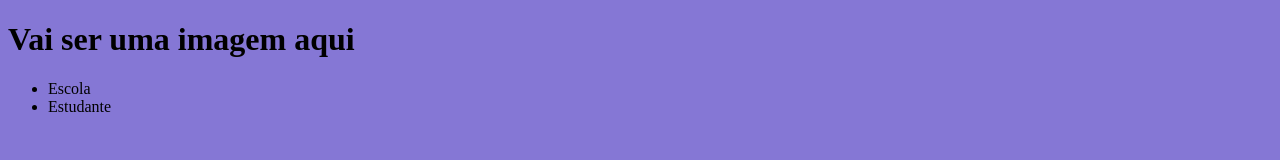
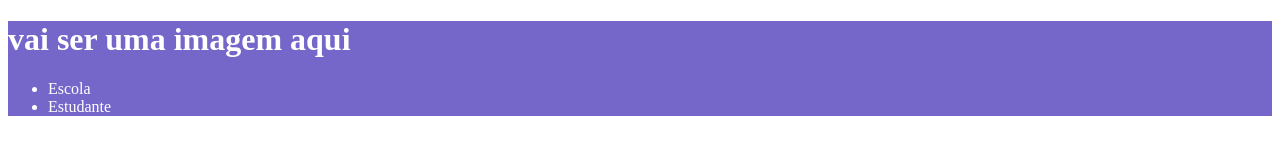
Before and after one commit to joaovbm1111/joao, a plain HTML site: page index.html in a window 1280 px wide. Drawn offline with Linux system fonts and the light colour scheme.

Commit message:
Add files via upload

```diff
--- a/index.html
+++ b/index.html
@@ -2,16 +2,18 @@
 <html lang="en">
 <head>
     <meta charset="UTF-8">
-    <meta http-equiv="X-UA-Compatible" content="IE=7">
-    <meta name="viewport" content="width=device-width, initial-scale=1.0">
+    <meta name="viewport" content="width=, initial-scale=1.0">
     <title>Document</title>
     <link rel="stylesheet" href="style.css">
 </head>
 <body>
-    <h1>Vai ser uma imagem aqui</h1>
-    <ul>
+    <header>
+        <h1>vai ser uma imagem aqui</h1>
+     <ul>
         <li>Escola</li>
         <li>Estudante</li>
-    </ul>
+     </ul>
+    </header>
+
 </body>
 </html>
--- a/style.css
+++ b/style.css
@@ -1,3 +1,4 @@
-body{
-    background-color: #8577d5;
+header{
+    background-color: #7566ca;
+    color: white;
 }
```
